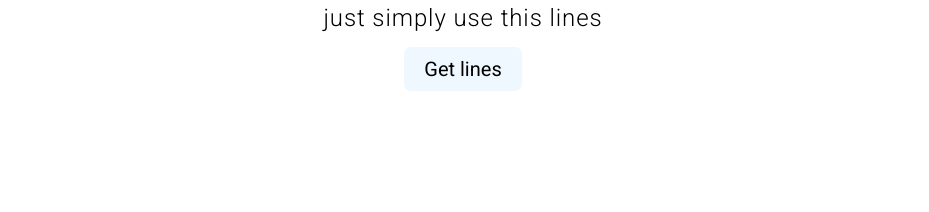
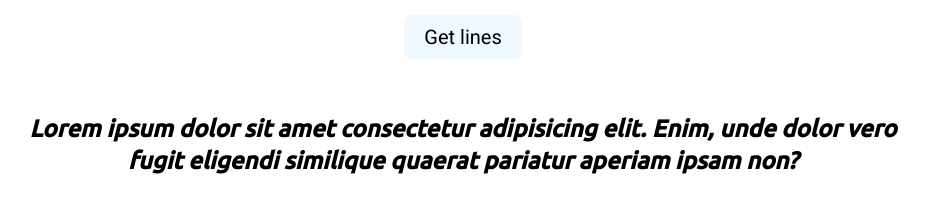
Before and after one commit to AmolShelke2/Pick-up-lines, a plain HTML site: page index.html in a window 1280 px wide. Shown: the part 484-696 px from the top of the page, without its empty margins (177-1106 px from the left). Drawn offline with Linux system fonts and the light colour scheme.

Commit message:
Selected Elements

```diff
--- a/index.html
+++ b/index.html
@@ -21,7 +21,7 @@
             <a href="#" class="btn">Get lines</a>
         </div>
         <div class="inner">
-            <p>Lorem ipsum dolor sit amet consectetur adipisicing elit. Enim, unde dolor vero fugit eligendi similique quaerat pariatur aperiam ipsam non?</p>
+            <p class="lines">Lorem ipsum dolor sit amet consectetur adipisicing elit. Enim, unde dolor vero fugit eligendi similique quaerat pariatur aperiam ipsam non?</p>
         </div>
     </div>
 </body>
--- a/js/script.js
+++ b/js/script.js
@@ -1,4 +1,4 @@
-const pick_ups =         [
+const pick_ups = [
   {
     "id": 10030,
     "body": "Are you a parking ticket? ‘Cause you’ve got fine written all over you."
@@ -224,3 +224,6 @@ const pick_ups =         [
     "body": "Did it hurt? When you fell from heaven?"
   }
 ]
+
+const btn = document.querySelector('.btn')
+const lines = document.querySelector('.lines')
--- a/styles/style.css
+++ b/styles/style.css
@@ -82,5 +82,5 @@ body {
     line-height: 2rem;
     font-style: italic;
     font-weight: bold;
-    display: none;
+    /* display: none; */
 }
```
